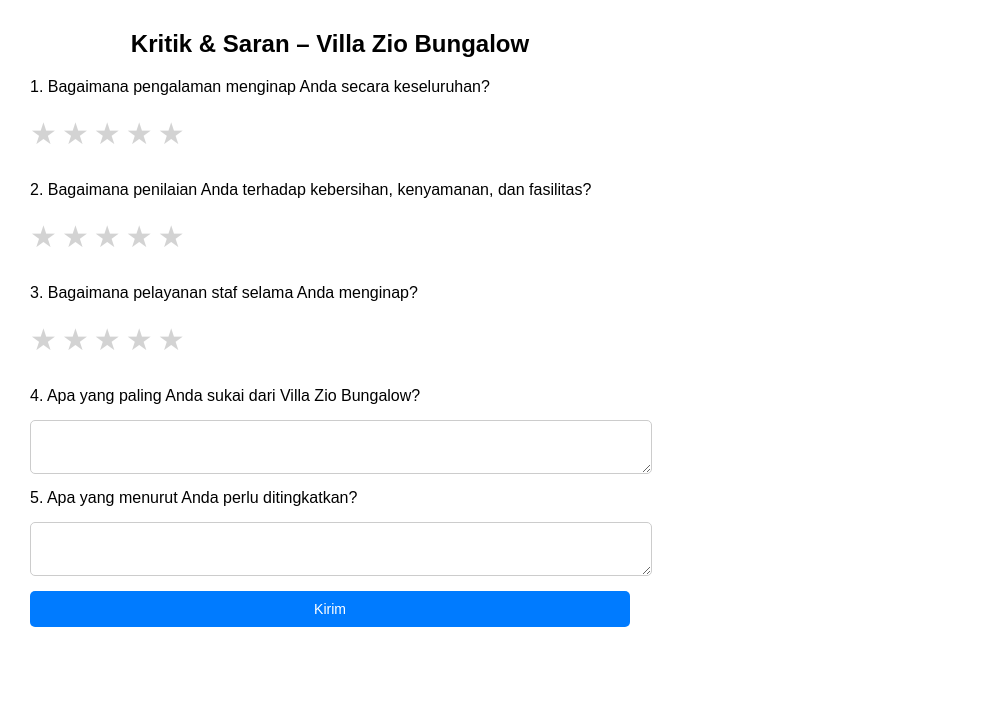
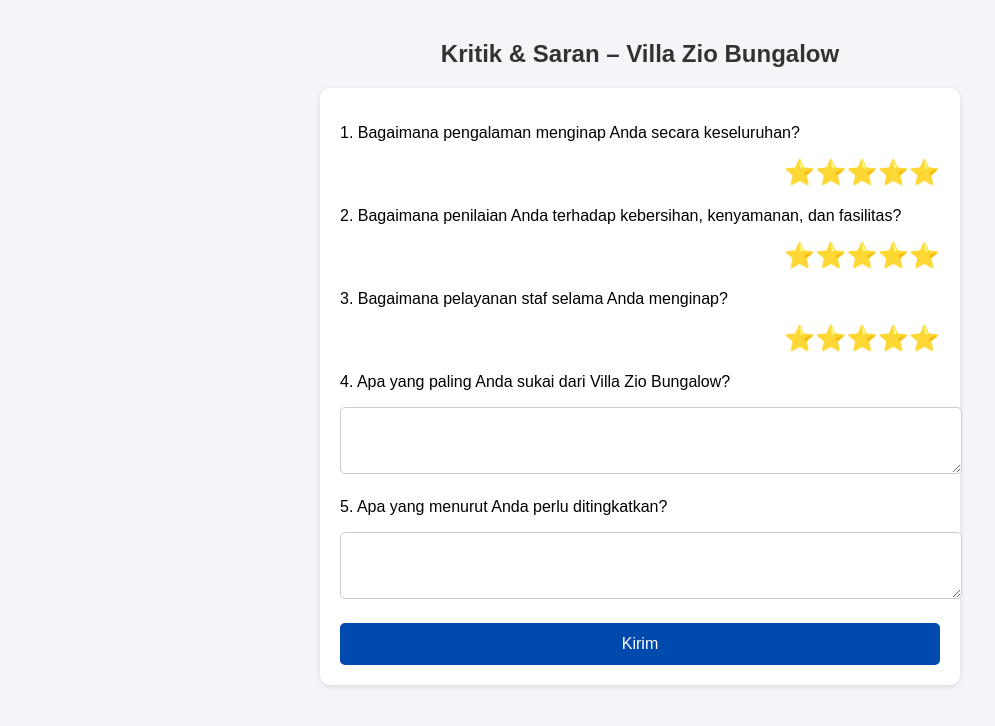
Before and after one commit to wallnutcreate-arch/Rating-Zio, a plain HTML site: page index.html in a window 1280 px wide. Shown: the whole page, without its empty margins (0-995 px from the left). Drawn offline with Linux system fonts and the light colour scheme.

Commit message:
Update index.html

```diff
--- a/index.html
+++ b/index.html
@@ -2,126 +2,151 @@
 <html lang="id">
 <head>
   <meta charset="UTF-8">
+  <meta name="viewport" content="width=device-width, initial-scale=1.0">
   <title>Kritik & Saran – Villa Zio Bungalow</title>
   <style>
     body {
       font-family: Arial, sans-serif;
-      margin: 30px;
-      max-width: 600px;
+      background: #f4f4f9;
+      margin: 0;
+      padding: 20px;
     }
     h2 {
       text-align: center;
+      color: #333;
+    }
+    form {
+      max-width: 600px;
+      margin: auto;
+      background: #fff;
+      padding: 20px;
+      border-radius: 10px;
+      box-shadow: 0 2px 6px rgba(0,0,0,0.1);
+    }
+    .question {
+      margin-bottom: 20px;
     }
     .stars {
       display: flex;
-      gap: 5px;
+      flex-direction: row-reverse;
+      justify-content: flex-start;
+    }
+    .stars input {
+      display: none;
+    }
+    .stars label {
+      font-size: 25px;
+      color: #ccc;
       cursor: pointer;
-      font-size: 30px;
-      margin: 5px 0 15px 0;
     }
-    .stars span {
-      color: lightgray;
-      transition: color 0.2s;
-    }
-    .stars span.active {
+    .stars input:checked ~ label,
+    .stars label:hover,
+    .stars label:hover ~ label {
       color: gold;
     }
-    form {
-      display: flex;
-      flex-direction: column;
-      gap: 15px;
-    }
-    textarea, button {
+    textarea {
+      width: 100%;
       padding: 10px;
-      font-size: 14px;
       border-radius: 5px;
       border: 1px solid #ccc;
-      width: 100%;
     }
     button {
-      background: #007BFF;
+      width: 100%;
+      padding: 12px;
+      background: #004aad;
       color: white;
       border: none;
+      border-radius: 5px;
       cursor: pointer;
+      font-size: 16px;
     }
     button:hover {
-      background: #0056b3;
+      background: #003080;
     }
   </style>
 </head>
 <body>
 
   <h2>Kritik & Saran – Villa Zio Bungalow</h2>
+  <form id="ratingForm">
+    <div class="question">
+      <p>1. Bagaimana pengalaman menginap Anda secara keseluruhan?</p>
+      <div class="stars">
+        <input type="radio" name="pengalaman" id="pengalaman5" value="5"><label for="pengalaman5">⭐</label>
+        <input type="radio" name="pengalaman" id="pengalaman4" value="4"><label for="pengalaman4">⭐</label>
+        <input type="radio" name="pengalaman" id="pengalaman3" value="3"><label for="pengalaman3">⭐</label>
+        <input type="radio" name="pengalaman" id="pengalaman2" value="2"><label for="pengalaman2">⭐</label>
+        <input type="radio" name="pengalaman" id="pengalaman1" value="1"><label for="pengalaman1">⭐</label>
+      </div>
+    </div>
 
-  <form id="ratingForm">
-    <label>1. Bagaimana pengalaman menginap Anda secara keseluruhan?</label>
-    <div class="stars" data-field="pengalaman"></div>
+    <div class="question">
+      <p>2. Bagaimana penilaian Anda terhadap kebersihan, kenyamanan, dan fasilitas?</p>
+      <div class="stars">
+        <input type="radio" name="kebersihan" id="kebersihan5" value="5"><label for="kebersihan5">⭐</label>
+        <input type="radio" name="kebersihan" id="kebersihan4" value="4"><label for="kebersihan4">⭐</label>
+        <input type="radio" name="kebersihan" id="kebersihan3" value="3"><label for="kebersihan3">⭐</label>
+        <input type="radio" name="kebersihan" id="kebersihan2" value="2"><label for="kebersihan2">⭐</label>
+        <input type="radio" name="kebersihan" id="kebersihan1" value="1"><label for="kebersihan1">⭐</label>
+      </div>
+    </div>
 
-    <label>2. Bagaimana penilaian Anda terhadap kebersihan, kenyamanan, dan fasilitas?</label>
-    <div class="stars" data-field="kebersihan"></div>
+    <div class="question">
+      <p>3. Bagaimana pelayanan staf selama Anda menginap?</p>
+      <div class="stars">
+        <input type="radio" name="pelayanan" id="pelayanan5" value="5"><label for="pelayanan5">⭐</label>
+        <input type="radio" name="pelayanan" id="pelayanan4" value="4"><label for="pelayanan4">⭐</label>
+        <input type="radio" name="pelayanan" id="pelayanan3" value="3"><label for="pelayanan3">⭐</label>
+        <input type="radio" name="pelayanan" id="pelayanan2" value="2"><label for="pelayanan2">⭐</label>
+        <input type="radio" name="pelayanan" id="pelayanan1" value="1"><label for="pelayanan1">⭐</label>
+      </div>
+    </div>
 
-    <label>3. Bagaimana pelayanan staf selama Anda menginap?</label>
-    <div class="stars" data-field="pelayanan"></div>
+    <div class="question">
+      <p>4. Apa yang paling Anda sukai dari Villa Zio Bungalow?</p>
+      <textarea name="suka" rows="3"></textarea>
+    </div>
 
-    <label>4. Apa yang paling Anda sukai dari Villa Zio Bungalow?</label>
-    <textarea name="suka" required></textarea>
-
-    <label>5. Apa yang menurut Anda perlu ditingkatkan?</label>
-    <textarea name="perbaikan" required></textarea>
+    <div class="question">
+      <p>5. Apa yang menurut Anda perlu ditingkatkan?</p>
+      <textarea name="perbaikan" rows="3"></textarea>
+    </div>
 
     <button type="submit">Kirim</button>
   </form>
 
   <script>
-    const scriptURL = "https://script.google.com/macros/s/AKfycbzQ0HP02aiXr3eQ5mNNEiaACRe5s4oALa9mUw5tIywq/exec"; // Ganti dengan URL Web App kamu
+    const scriptURL = "https://script.google.com/macros/s/AKfycbxcC6sqeP7ov4QtLPNwnZgJQHdR2vMtFPnTN1_n3lG_pI-DgpTzM6ZDjsN7RsIVam5c5A/exec"; // ganti dengan /exec URL kamu
+    const form = document.getElementById("ratingForm");
 
-    // --- Generate stars (5 bintang per pertanyaan) ---
-    document.querySelectorAll(".stars").forEach(container => {
-      const field = container.getAttribute("data-field");
-      for (let i = 1; i <= 5; i++) {
-        const star = document.createElement("span");
-        star.innerHTML = "&#9733;";
-        star.dataset.value = i;
-        star.addEventListener("click", () => {
-          container.querySelectorAll("span").forEach(s => s.classList.remove("active"));
-          for (let j = 0; j < i; j++) {
-            container.querySelectorAll("span")[j].classList.add("active");
-          }
-          container.dataset.selected = i;
-        });
-        container.appendChild(star);
-      }
-    });
-
-    // --- Submit form ---
-    document.getElementById("ratingForm").addEventListener("submit", e => {
+    form.addEventListener("submit", e => {
       e.preventDefault();
 
       const data = {
-        pengalaman: document.querySelector('[data-field="pengalaman"]').dataset.selected || "",
-        kebersihan: document.querySelector('[data-field="kebersihan"]').dataset.selected || "",
-        pelayanan: document.querySelector('[data-field="pelayanan"]').dataset.selected || "",
-        suka: e.target.suka.value,
-        perbaikan: e.target.perbaikan.value
+        pengalaman: form.pengalaman.value,
+        kebersihan: form.kebersihan.value,
+        pelayanan: form.pelayanan.value,
+        suka: form.suka.value,
+        perbaikan: form.perbaikan.value
       };
 
       fetch(scriptURL, {
         method: "POST",
         body: JSON.stringify(data),
-        headers: { "Content-Type": "application/json" }
+        headers: {
+          "Content-Type": "application/json"
+        }
       })
-      .then(res => res.json())
-      .then(res => {
-        alert("Terima kasih! Kritik & saran Anda sudah terkirim 👍");
-        e.target.reset();
-        document.querySelectorAll(".stars span").forEach(s => s.classList.remove("active"));
+      .then(response => response.json())
+      .then(result => {
+        alert("Terima kasih! Data berhasil dikirim 😊");
+        form.reset();
       })
-      .catch(err => {
+      .catch(error => {
         alert("Gagal mengirim data 😢");
-        console.error(err);
+        console.error(error);
       });
     });
   </script>
-
 </body>
 </html>
```
